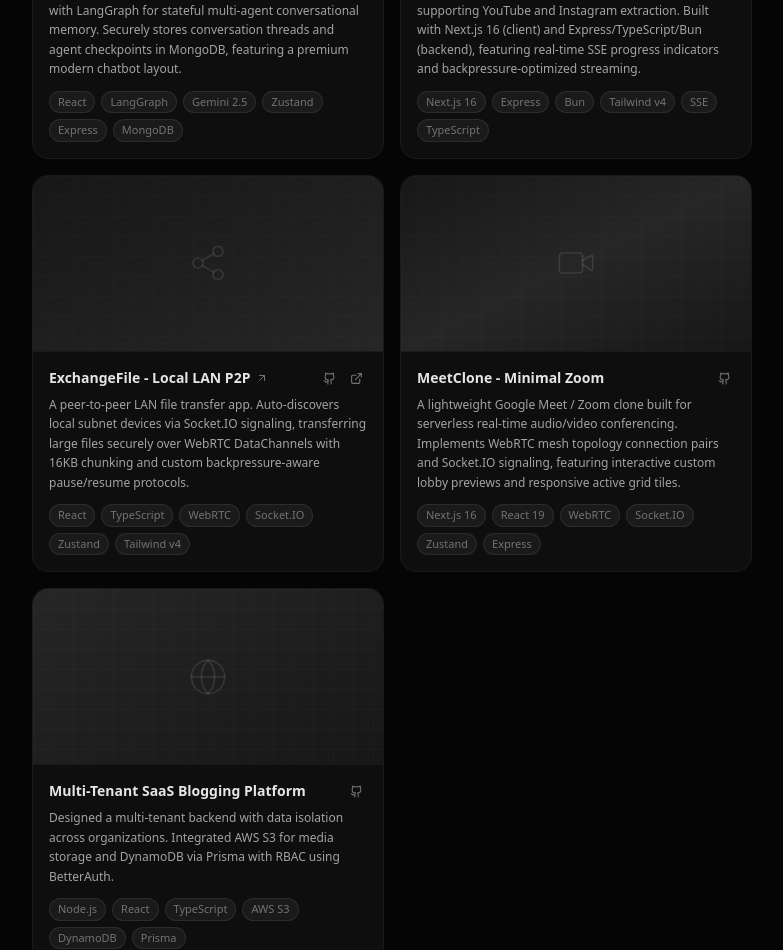
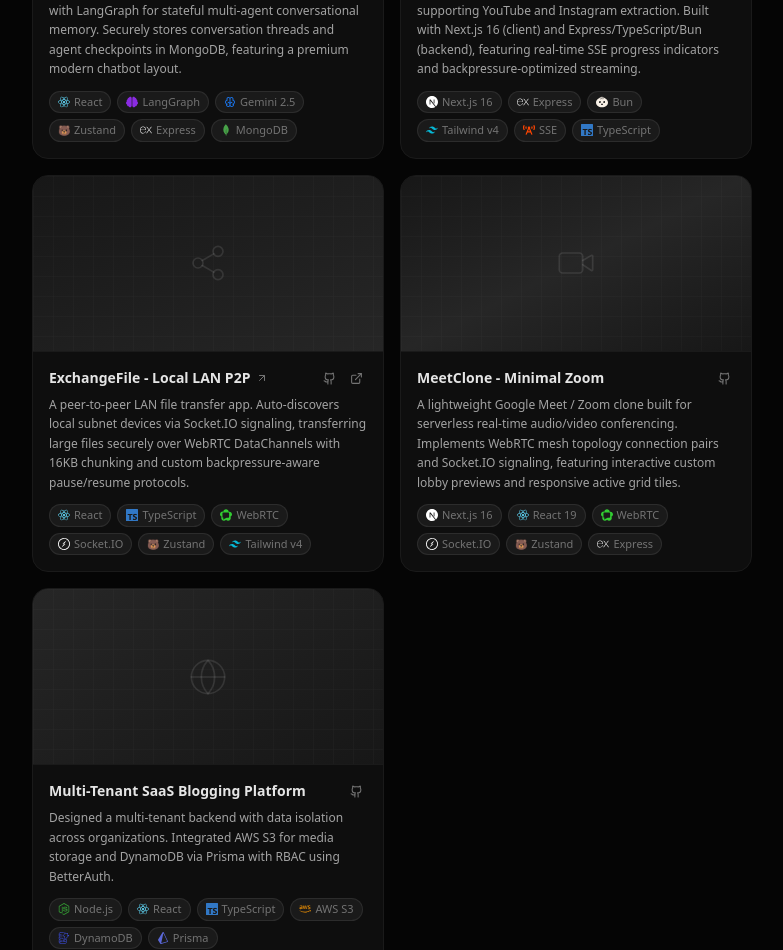
Before and after one commit to sunil8521/portfolio, a Next.js app: page / in a window 1280 px wide. Shown: the part 2905-3855 px from the top of the page, without its empty margins (248-1031 px from the left). Built offline with nearby package versions, Linux system fonts and the light colour scheme; a web font is replaced by a local one.

Commit message:
style: enhance projects tech badges with colorful brand react-icons

```diff
--- a/components/projects.tsx
+++ b/components/projects.tsx
@@ -3,6 +3,10 @@
 import { motion } from "framer-motion";
 import { ExternalLink, Github, ArrowUpRight, Globe, MessageSquare, Share2, Download, Video } from "lucide-react";
 import Image from "next/image";
+import { FaReact, FaNodeJs, FaDocker, FaAws, FaGitAlt, FaLinux, FaBrain, FaBroadcastTower } from "react-icons/fa";
+import { SiNextdotjs, SiTypescript, SiJavascript, SiExpress, SiMongodb, SiPostgresql, SiTailwindcss, SiFirebase, SiRedis, SiSocketdotio, SiWebrtc, SiBun, SiAmazondynamodb, SiPrisma } from "react-icons/si";
+import { TbApi, TbBrandHtml5 } from "react-icons/tb";
+import { RiBrainLine } from "react-icons/ri";
 
 interface Project {
     title: string;
@@ -14,6 +18,40 @@
     gradient: string;
     image?: string;
 }
+
+const techIconMap: Record<string, { icon: React.ReactNode }> = {
+    "React": { icon: <FaReact className="w-3 h-3 text-[#61DAFB]" /> },
+    "Next.js": { icon: <SiNextdotjs className="w-3 h-3 text-white" /> },
+    "Next.js 16": { icon: <SiNextdotjs className="w-3 h-3 text-white" /> },
+    "React 19": { icon: <FaReact className="w-3 h-3 text-[#61DAFB]" /> },
+    "TypeScript": { icon: <SiTypescript className="w-3 h-3 text-[#3178C6]" /> },
+    "JavaScript": { icon: <SiJavascript className="w-3 h-3 text-[#F7DF1E]" /> },
+    "Node.js": { icon: <FaNodeJs className="w-3 h-3 text-[#339933]" /> },
+    "Express": { icon: <SiExpress className="w-3 h-3 text-white" /> },
+    "Express.js": { icon: <SiExpress className="w-3 h-3 text-white" /> },
+    "MongoDB": { icon: <SiMongodb className="w-3 h-3 text-[#47A248]" /> },
+    "PostgreSQL": { icon: <SiPostgresql className="w-3 h-3 text-[#4169E1]" /> },
+    "Tailwind CSS": { icon: <SiTailwindcss className="w-3 h-3 text-[#06B6D4]" /> },
+    "Tailwind v4": { icon: <SiTailwindcss className="w-3 h-3 text-[#06B6D4]" /> },
+    "HTML/CSS": { icon: <TbBrandHtml5 className="w-3 h-3 text-[#E34F26]" /> },
+    "Git": { icon: <FaGitAlt className="w-3 h-3 text-[#F05032]" /> },
+    "Docker": { icon: <FaDocker className="w-3 h-3 text-[#2496ED]" /> },
+    "AWS": { icon: <FaAws className="w-3 h-3 text-[#FF9900]" /> },
+    "AWS S3": { icon: <FaAws className="w-3 h-3 text-[#FF9900]" /> },
+    "Firebase": { icon: <SiFirebase className="w-3.5 h-3.5 text-[#FFCA28]" /> },
+    "Redis": { icon: <SiRedis className="w-3 h-3 text-[#DC382D]" /> },
+    "REST APIs": { icon: <TbApi className="w-3 h-3 text-[#6BA539]" /> },
+    "Linux": { icon: <FaLinux className="w-3 h-3 text-[#FCC624]" /> },
+    "LangGraph": { icon: <FaBrain className="w-3 h-3 text-[#8A2BE2]" /> },
+    "Gemini 2.5": { icon: <RiBrainLine className="w-3 h-3 text-[#1A73E8]" /> },
+    "Zustand": { icon: <span className="text-[10px] leading-none font-bold">🐻</span> },
+    "Bun": { icon: <SiBun className="w-3 h-3 text-[#F9F1E7]" /> },
+    "SSE": { icon: <FaBroadcastTower className="w-3 h-3 text-[#FF4500]" /> },
+    "WebRTC": { icon: <SiWebrtc className="w-3 h-3 text-[#32CD32]" /> },
+    "Socket.IO": { icon: <SiSocketdotio className="w-3 h-3 text-white" /> },
+    "DynamoDB": { icon: <SiAmazondynamodb className="w-3 h-3 text-[#4053F2]" /> },
+    "Prisma": { icon: <SiPrisma className="w-3 h-3 text-[#5A67D8]" /> },
+};
 
 const projects: Project[] = [
     {
@@ -166,14 +204,18 @@
                                     </p>
 
                                     <div className="flex flex-wrap gap-1.5 mt-auto">
-                                        {project.tech.map((t) => (
-                                            <span
-                                                key={t}
-                                                className="text-[11px] px-2 py-0.5 rounded-full bg-white/5 border border-white/8 text-muted-dark"
-                                            >
-                                                {t}
-                                            </span>
-                                        ))}
+                                        {project.tech.map((t) => {
+                                            const techData = techIconMap[t];
+                                            return (
+                                                <span
+                                                    key={t}
+                                                    className="inline-flex items-center gap-1 text-[11px] px-2 py-0.5 rounded-full bg-white/5 border border-white/8 text-muted-dark hover:text-foreground hover:border-white/20 transition-all duration-200"
+                                                >
+                                                    {techData?.icon}
+                                                    {t}
+                                                </span>
+                                            );
+                                        })}
                                     </div>
                                 </div>
                             </motion.div>
```
